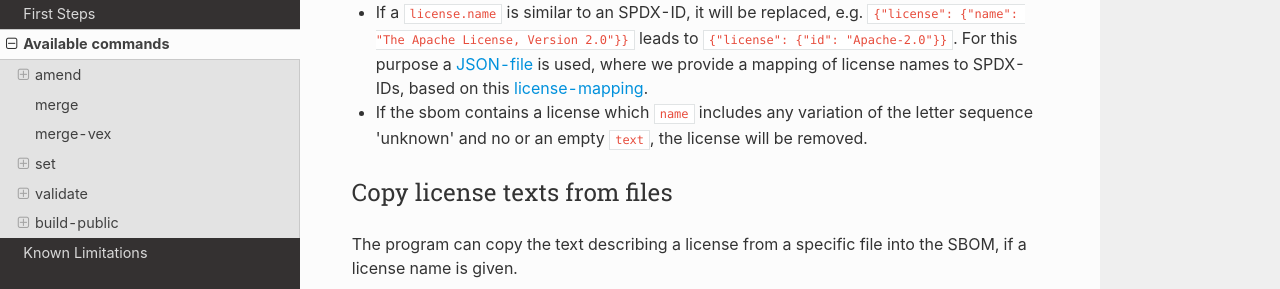
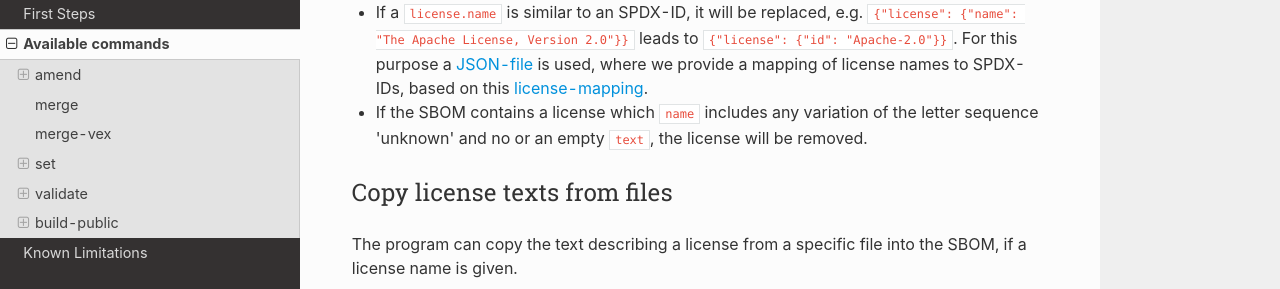
Before and after one commit to Festo-se/cyclonedx-editor-validator, an MkDocs documentation site: the page built from docs/available_commands.md, in a window 1280 px wide and 900 px high, scrolled down 854 px. Shown: the part 158-447 px from the top of the window. Built offline with MkDocs 1.6.1, drawn with Linux system fonts in a browser that asks for light colours; nearby versions of some CDN libraries; some web fonts are replaced.

Commit message:
docs: grammar

```diff
--- a/docs/available_commands.md
+++ b/docs/available_commands.md
@@ -24,7 +24,7 @@ Currently, the command adds or modifies the following pieces of information:
 * Generates a *bom-ref* for components which don't have one, yet. The *bom-ref* will be a GUID.
 * If the path to a folder with license text files is provided, the text will be included in the SBOM, if the license has the corresponding `name`.
 * If a `license.name` is similar to an SPDX-ID, it will be replaced, e.g. `{"license": {"name": "The Apache License, Version 2.0"}}` leads to `{"license": {"id": "Apache-2.0"}}`. For this purpose a [JSON-file](https://github.com/Festo-se/cyclonedx-editor-validator/blob/main/cdxev/amend/license_name_spdx_id_map.json) is used, where we provide a mapping of license names to SPDX-IDs, based on this [license-mapping](https://github.com/CycloneDX/cyclonedx-core-java/blob/master/src/main/resources/license-mapping.json).
-* If the sbom contains a license which `name` includes any variation of the letter sequence  'unknown' and no or an empty `text`, the license will be removed.
+* If the SBOM contains a license which `name` includes any variation of the letter sequence  'unknown' and no or an empty `text`, the license will be removed.
 
 ### Copy license texts from files
 
```
